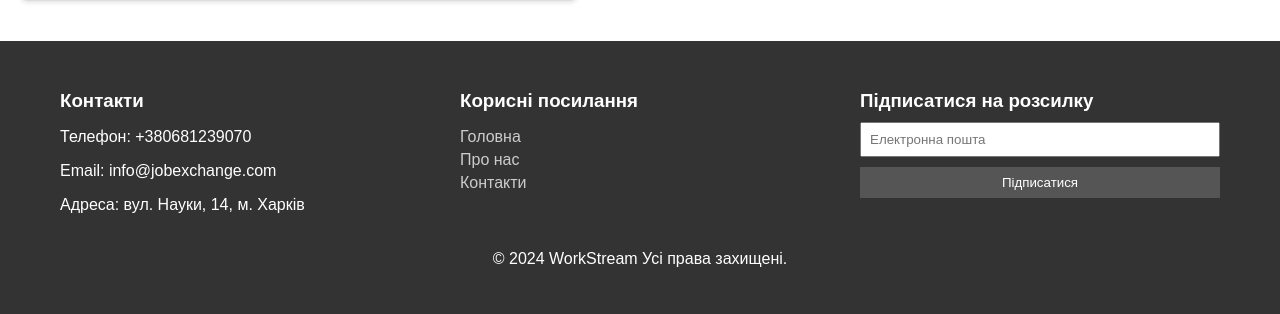
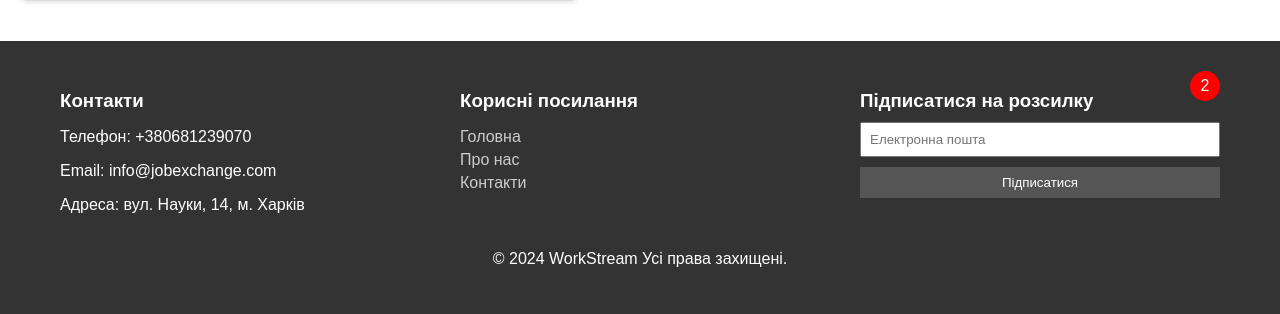
Before and after one commit to OleksiyIgnatiev/SPL, a PHP site: page / in a window 1280 px wide. Shown: the part 634-948 px from the top of the page. Run offline with PHP 8.4, Linux system fonts and the light colour scheme; data comes from the database, SQL or seed files in the repository; both versions use the stored data as it was after the commit.

Commit message:
Кнопка в футере о уведомлении не прочитаных сообшений из чата

```diff
--- a/classes/page.php
+++ b/classes/page.php
@@ -116,6 +116,17 @@ namespace pages {
 
         public function displayFooter()
 {
+    // Подключаемся к базе данных SQLite
+    $db = new SQLite3('lw1.db');
+
+    // Запрос для получения количества непрочитанных сообщений
+    $unreadMessagesQuery = "SELECT COUNT(*) FROM message WHERE is_read = 0";
+    $unreadMessagesResult = $db->querySingle($unreadMessagesQuery);
+
+    // Закрываем соединение с базой данных
+    $db->close();
+
+    // Отображаем HTML с количеством непрочитанных сообщений
     echo '
     <head>
     <meta charset="UTF-8">
@@ -142,6 +153,9 @@ namespace pages {
             </ul>
         </div>
         <div class="footer-section">
+            <div class="notification-button">
+                <span class="notification-count">' . $unreadMessagesResult . '</span>
+            </div>
             <h3>Підписатися на розсилку</h3>
             <form action="#" method="post">
                 <input type="email" name="email" placeholder="Електронна пошта">
@@ -159,6 +173,7 @@ namespace pages {
     ';
 }
 
+
         protected function displayBodyContent()
         {
 
--- a/style.css
+++ b/style.css
@@ -85,7 +85,7 @@ nav a.active {
     /* White text color for active link */
 }
 
-
+/******************************************************************/
 /* Styles for footer */
 footer {
     background-color: #333;
@@ -179,7 +179,30 @@ footer {
     background-color: #444;
     /* Darken button background color on hover */
 }
+/* Стили для кнопки уведомлений */
+.notification-button {
+    position: relative;
+    /* Позиционируем элемент относительно его обычного положения */
+    cursor: pointer;
+    /* Изменяем курсор при наведении на элемент */
+}
 
+.notification-count {
+    position: absolute;
+    top: 0;
+    right: 0;
+    background-color: red;
+    color: white;
+    border-radius: 50%;
+    width: 30px; /* Увеличиваем ширину */
+    height: 30px; /* Увеличиваем высоту */
+    font-size: 16px; /* Подбираем размер шрифта */
+    display: flex;
+    justify-content: center;
+    align-items: center;
+}
+
+/******************************************************************/
 /* Styles for copyright */
 .copyright {
     text-align: center;
```
Also changed, not shown: lw1.db, w1.db (deleted). Lines whose indentation alone changed are shown as unchanged.
